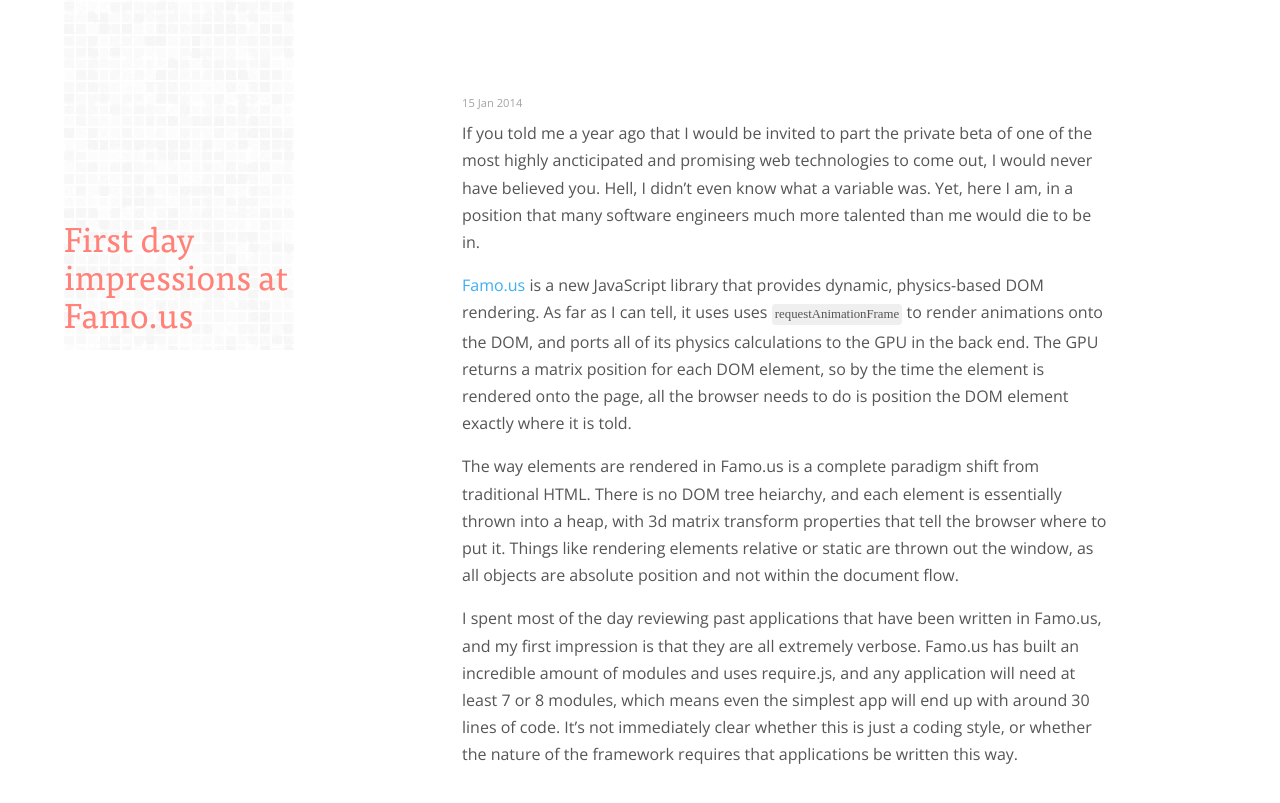
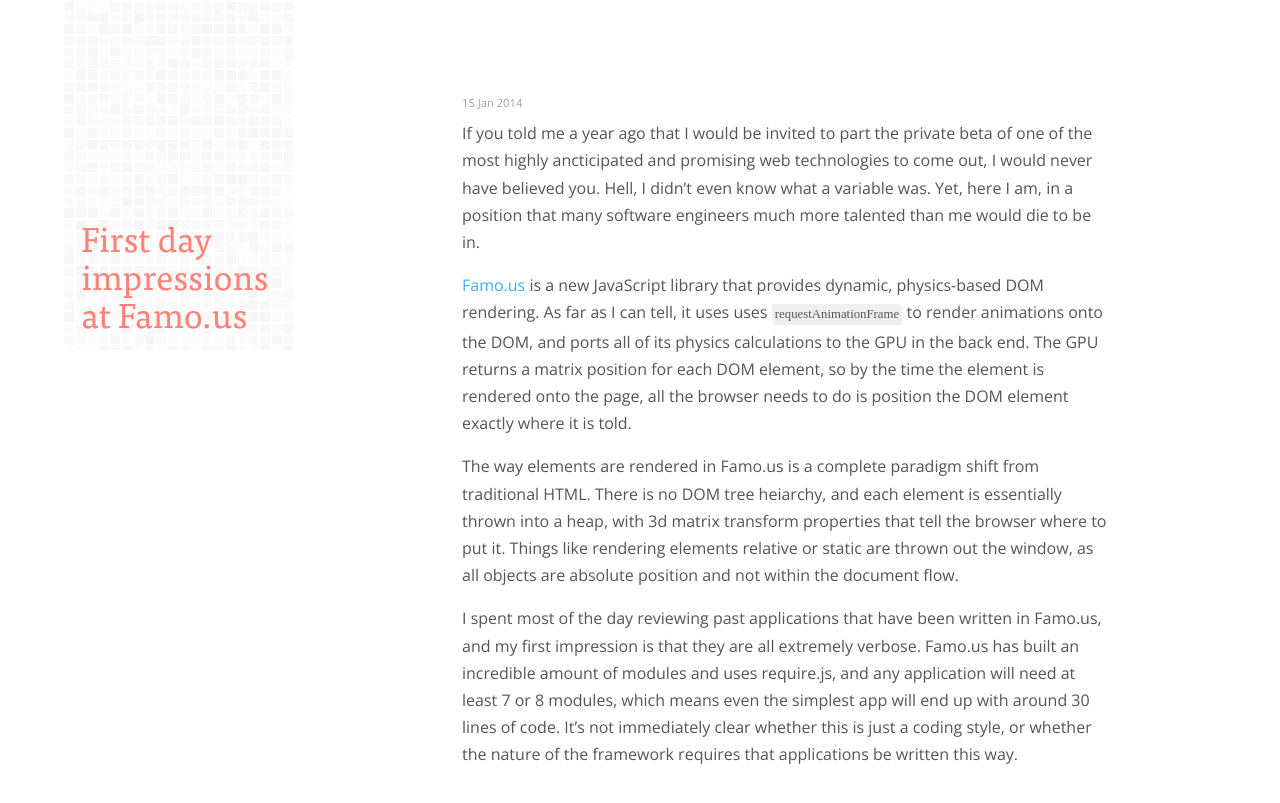
Before and after one commit to bioball/bioball.github.io, a Jekyll site: the page built from _posts/2014-01-15-first-day-impressions-at-famous.md, in a window 1280 px wide. Shown: the top 803 px of the page. Built offline with Jekyll 4.4.1, drawn with Linux system fonts in a browser that asks for light colours; nearby versions of some CDN libraries; Markdown is read by kramdown in place of the engine named in the settings; comment, search, counter and statistics services are not loaded.

Commit message:
0.5px padding all around for blog title

```diff
--- a/css/main.css
+++ b/css/main.css
@@ -413,7 +413,7 @@ nav ul {
   margin: 0 auto;
   font-weight: normal;
   bottom: 0;
-  padding: 0.5em 0; }
+  padding: 0.5em; }
 
 .blog-title-container {
   max-width: 650px;
--- a/css/partials/_blog.sass
+++ b/css/partials/_blog.sass
@@ -25,7 +25,7 @@
   margin: 0 auto
   font-weight: normal
   bottom: 0
-  padding: 0.5em 0
+  padding: 0.5em
 
 .blog-title-container
   max-width: 650px
```
